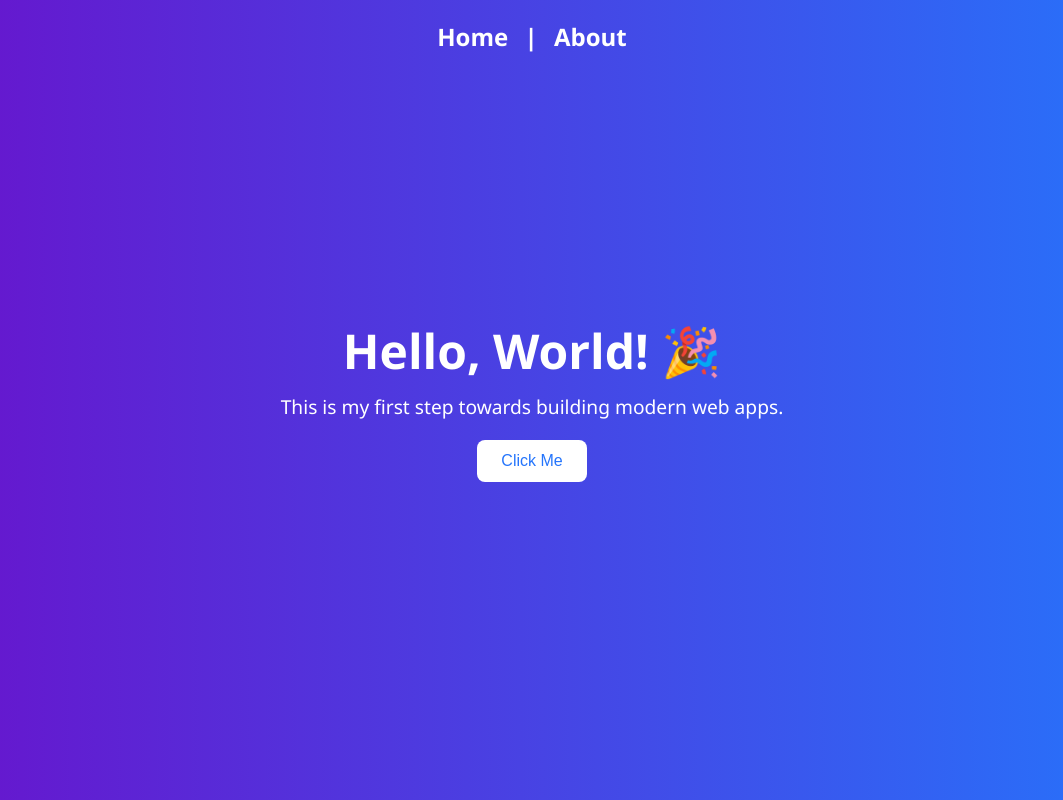
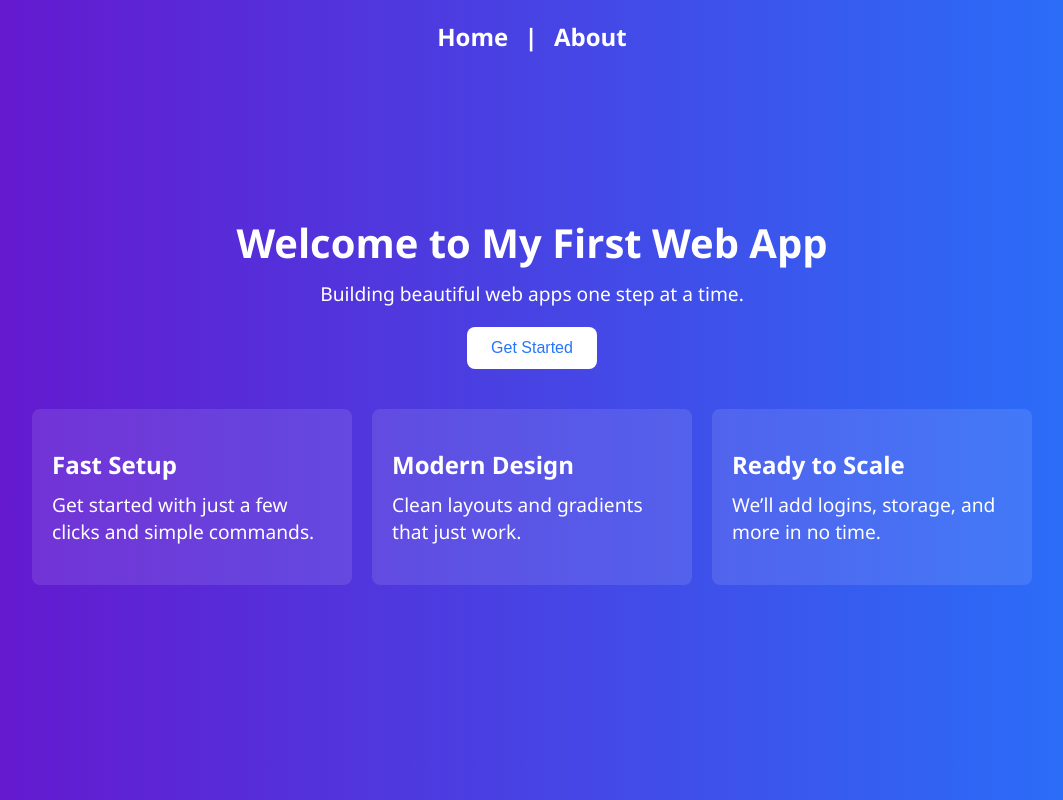
Before and after one commit to rylok3/my-first-webapp, a website: page index.html in a window 1280 px wide. Shown: the whole page, without its empty margins (108-1171 px from the left). Drawn offline with Linux system fonts and the light colour scheme.

Commit message:
added hero and feature sections with Flexbox

```diff
--- a/index.html
+++ b/index.html
@@ -13,10 +13,28 @@
         <a href="about.html">About</a>
     </nav>
 </header>
-    <main>
-        <h1>Hello, World! 🎉</h1>
-        <p>This is my first step towards building modern web apps.</p>
-        <button onclick="alert('You clicked the button!')">Click Me</button>
-    </main>
+   <main>
+    <section class="hero">
+        <h1>Welcome to My First Web App</h1>
+        <p>Building beautiful web apps one step at a time.</p>
+        <button onclick="alert('Let’s build cool stuff!')">Get Started</button>
+    </section>
+
+    <section class="features">
+        <div class="feature">
+            <h2>Fast Setup</h2>
+            <p>Get started with just a few clicks and simple commands.</p>
+        </div>
+        <div class="feature">
+            <h2>Modern Design</h2>
+            <p>Clean layouts and gradients that just work.</p>
+        </div>
+        <div class="feature">
+            <h2>Ready to Scale</h2>
+            <p>We’ll add logins, storage, and more in no time.</p>
+        </div>
+    </section>
+</main>
+
 </body>
 </html>
--- a/style.css
+++ b/style.css
@@ -50,3 +50,37 @@
 nav a:hover {
     text-decoration: underline;
 }
+main {
+    width: 80%;
+    max-width: 1000px;
+    margin: 0 auto;
+    padding: 40px 0;
+}
+
+.hero {
+    margin-bottom: 40px;
+}
+
+.hero h1 {
+    font-size: 2.5rem;
+    margin-bottom: 10px;
+}
+
+.features {
+    display: flex;
+    justify-content: space-between;
+    gap: 20px;
+}
+
+.feature {
+    background: rgba(255, 255, 255, 0.1);
+    padding: 20px;
+    border-radius: 8px;
+    flex: 1;
+    text-align: left;
+}
+
+.feature h2 {
+    font-size: 1.5rem;
+    margin-bottom: 10px;
+}
```
